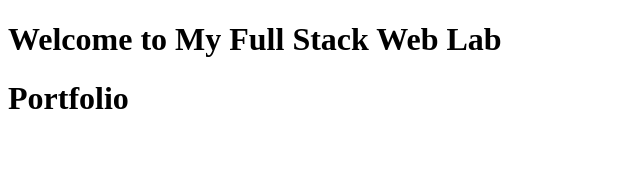
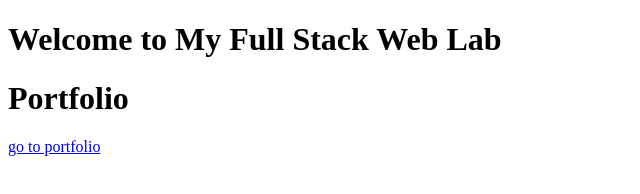
Before and after one commit to SJ-UNI/full-stack, a plain HTML site: page index.html in a window 1280 px wide. Shown: the whole page, without its empty margins (0-640 px from the left). Drawn offline with Linux system fonts and the light colour scheme.

Commit message:
Update index.html

```diff
--- a/index.html
+++ b/index.html
@@ -7,7 +7,7 @@
         <h1>Welcome to My Full Stack Web Lab</h1>
 
     <h1>Portfolio</h1>
-    <a href="sj.html"></a>
+    <a href="sj.html">go to portfolio</a>
 
 </body>
 </html>
```
